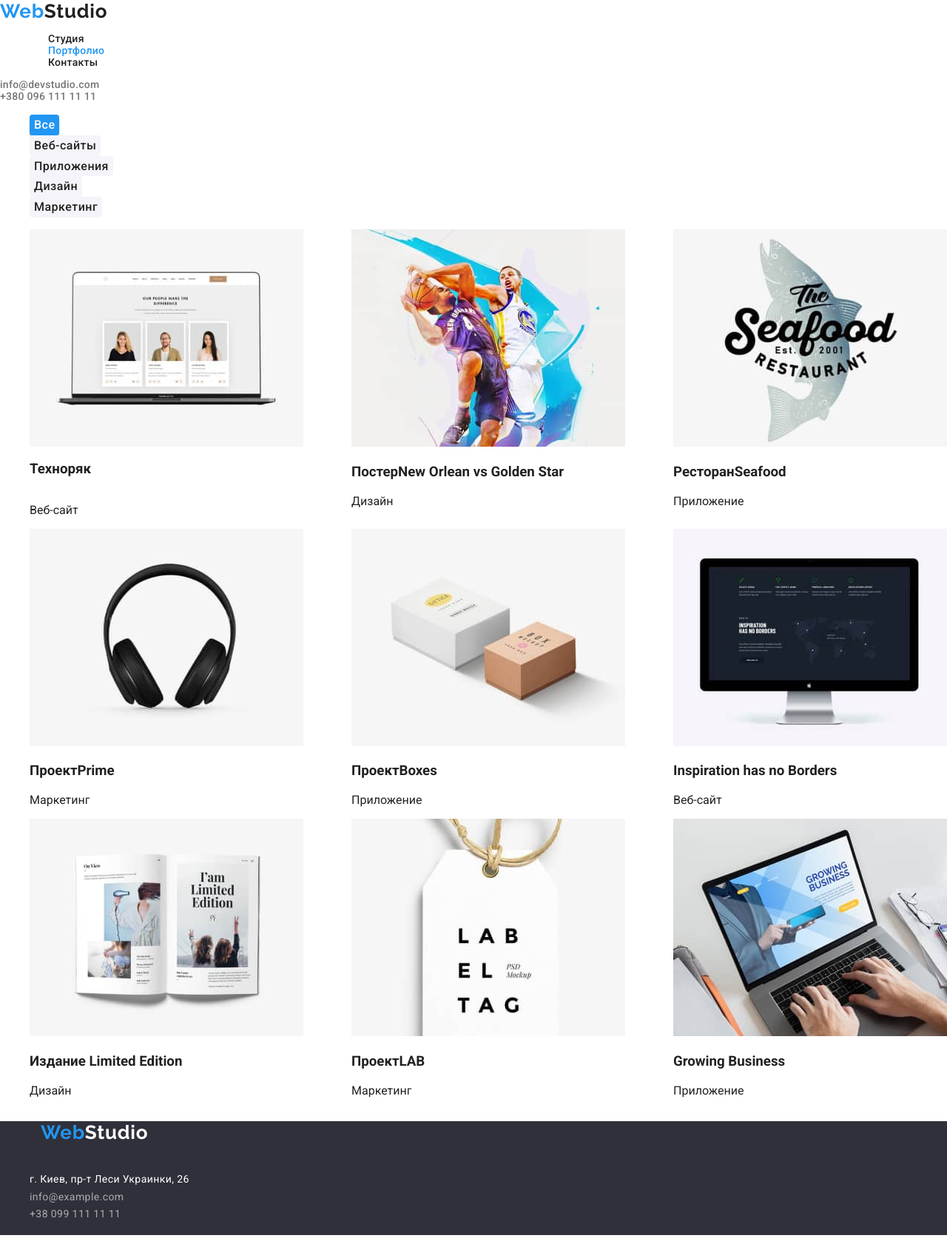
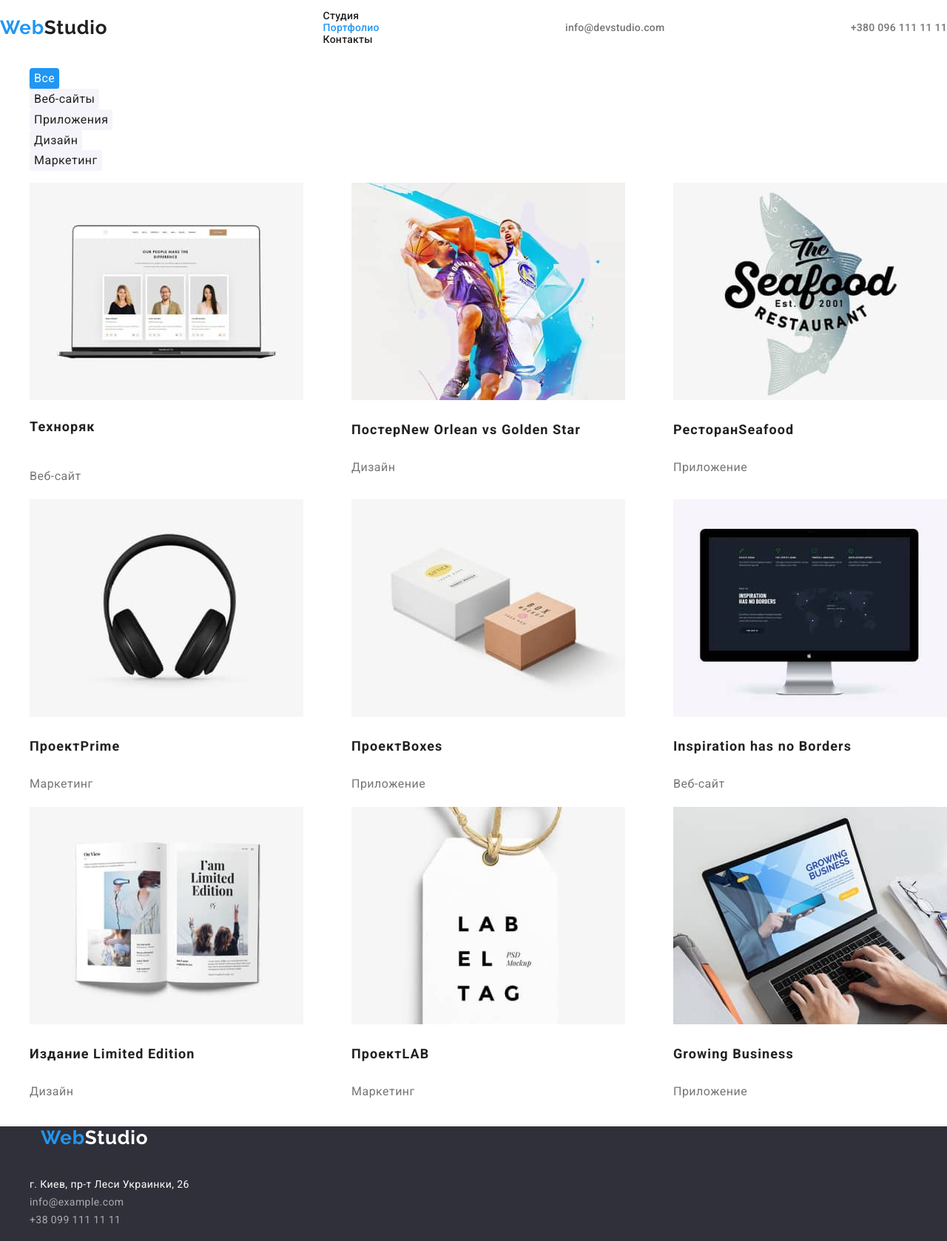
Before and after one commit to sveralisa/goit-markup-hw-02, a plain HTML site: page portfolio.html in a window 1280 px wide. Shown: the whole page at 74% size. Drawn offline with Linux system fonts and the light colour scheme.

Commit message:
добавлены стили текстов, улучшен хэдэр

```diff
--- a/css/styles.css
+++ b/css/styles.css
@@ -10,13 +10,17 @@
   --footer-bg-color: #2f303a;
   --first-button-color: #ffffff;
   --second-button-color: #212121;
+  --main-bg-lite-color: #ffffff;
 }
 
 body {
   font-family: Roboto, sans-serif;
   background-color: var(--second-text-color);
   color: var(--primary-text-color);
-  margin: 0 auto;
+  padding: 0;
+  margin: 0;
+  border: none;
+  outline: none;
 }
 
 .list {
@@ -50,21 +54,33 @@ body {
 }
 
 .header {
-  background-color: #ffffff;
+  display: flex;
+  justify-content: space-between;
+  align-items: center;
+  background-color: var(--main-bg-lite-color);
 }
 .header-navigation {
   display: flex;
   align-items: center;
   font-weight: 500;
   font-size: 14px;
-  line-height: 16px;
+  line-height: 1.14;
   letter-spacing: 0.02em;
 }
+
+.site-nav-list {
+  width: 294px;
+  height: 16px;
+  left: 453px;
+  top: 32px;
+}
+
 .header-item {
   display: flex;
   align-items: center;
-  margin: 0 25px;
-  font-weight: 500;
+  font-size: 14px;
+  line-height: 1.14;
+  letter-spacing: 0.02em;
 }
 .header-link:hover,
 .header-link:focus {
@@ -79,7 +95,7 @@ body {
   font-family: Raleway;
   font-weight: 700;
   font-size: 26px;
-  line-height: 31px;
+  line-height: 1.19;
   letter-spacing: 0.03em;
   color: var(--accent-color);
 }
@@ -87,7 +103,7 @@ body {
   color: var(--primary-text-color);
 }
 
-.a {
+a {
   text-decoration: none;
   color: inherit;
   cursor: pointer;
@@ -97,7 +113,12 @@ body {
 .hero {
   background-color: var(--hero-bg-color);
   color: var(--second-text-color);
+  font-style: normal;
+  font-weight: 900;
+  font-size: 44px;
+  line-height: 1.36;
   text-align: center;
+  letter-spacing: 0.06em;
   text-transform: uppercase;
 }
 .hero-title {
@@ -112,7 +133,6 @@ body {
 }
 .hero-button {
   font-family: inherit;
-  font-style: normal;
   font-weight: 700;
   font-size: 16px;
   line-height: 1.87;
@@ -131,10 +151,18 @@ body {
 /* Sections */
 .title {
   color: var(--primary-text-color);
+  font-family: Roboto;
+  font-style: normal;
+  font-weight: bold;
+  font-size: 14px;
+  line-height: 1.14;
+  letter-spacing: 0.03em;
+  text-transform: uppercase;
 }
 
 .description-item {
   font-weight: normal;
+  width: 270px;
   font-size: 14px;
   line-height: 1.71;
   letter-spacing: 0.03em;
@@ -149,7 +177,7 @@ body {
   font-style: normal;
   font-weight: 700;
   font-size: 36px;
-  line-height: 42px;
+  line-height: 1.16;
   text-align: center;
   letter-spacing: 0.03em;
   color: var(--primary-text-color);
@@ -164,10 +192,11 @@ body {
   background-color: var(--team-bg-color);
 }
 .team-title {
-  font-weight: 500;
-  font-size: 16px;
-  line-height: 1.18;
   text-align: center;
+  font-weight: bold;
+  font-size: 36px;
+  line-height: 1.16;
+  margin-bottom: 50px;
   letter-spacing: 0.03em;
   color: var(--primary-text-color);
 }
@@ -177,8 +206,14 @@ body {
     0px 2px 1px rgba(0, 0, 0, 0.2);
   border-radius: 0px 0px 4px 4px;
 }
+.team-name {
+  font-weight: 500;
+  font-size: 16px;
+  line-height: 1.18;
+  text-align: center;
+  letter-spacing: 0.03em;
+}
 .team-item-text {
-  font-weight: normal;
   font-size: 16px;
   line-height: 1.18;
   text-align: center;
@@ -233,9 +268,22 @@ body {
   display: flex;
   flex-direction: column;
 }
+.portfolio-name {
+  font-family: Roboto;
+  font-style: normal;
+  font-weight: bold;
+  font-size: 18px;
+  line-height: 2;
+  letter-spacing: 0.06em;
+}
+.portfolio-text {
+  font-size: 16px;
+  line-height: 1.87;
+  letter-spacing: 0.03em;
+  color: var(--paragraph-color);
+}
 
 .menu-button {
-  font-weight: 500;
   font-size: 16px;
   line-height: 1.62;
   text-align: center;
@@ -260,15 +308,3 @@ body {
   box-shadow: 0px 3px 1px rgba(0, 0, 0, 0.1), 0px 1px 2px rgba(0, 0, 0, 0.08),
     0px 2px 2px rgba(0, 0, 0, 0.12);
 }
-
-/* ------БЕЗ ЗАГОЛОВКОВ------ */
-.headen {
-  position: absolute;
-  width: 1px;
-  height: 1px;
-  margin: -1px;
-  border: 0;
-  padding: 0;
-  clip: rect(0 0 0 0);
-  overflow: hidden;
-}
--- a/portfolio.html
+++ b/portfolio.html
@@ -70,8 +70,8 @@
               width="370"
               height="294"
             />
-            <h3 class="title">Техноряк</h3>
-            <p>Веб-сайт</p>
+            <h3 class="portfolio-name">Техноряк</h3>
+            <p class="portfolio-text">Веб-сайт</p>
           </li>
           <li>
             <img
@@ -80,10 +80,10 @@
               width="370"
               height="294"
             />
-            <h3 class="title">
+            <h3 class="portfolio-name">
               Постер<span lang="en">New Orlean vs Golden Star</span>
             </h3>
-            <p>Дизайн</p>
+            <p class="portfolio-text">Дизайн</p>
           </li>
           <li>
             <img
@@ -92,8 +92,10 @@
               width="370"
               height="294"
             />
-            <h3 class="title">Ресторан<span lang="en">Seafood</span></h3>
-            <p>Приложение</p>
+            <h3 class="portfolio-name">
+              Ресторан<span lang="en">Seafood</span>
+            </h3>
+            <p class="portfolio-text">Приложение</p>
           </li>
           <li>
             <img
@@ -102,8 +104,8 @@
               width="370"
               height="294"
             />
-            <h3 class="title">Проект<span lang="en">Prime</span></h3>
-            <p>Маркетинг</p>
+            <h3 class="portfolio-name">Проект<span lang="en">Prime</span></h3>
+            <p class="portfolio-text">Маркетинг</p>
           </li>
           <li>
             <img
@@ -112,8 +114,8 @@
               width="370"
               height="294"
             />
-            <h3 class="title">Проект<span lang="en">Boxes</span></h3>
-            <p>Приложение</p>
+            <h3 class="portfolio-name">Проект<span lang="en">Boxes</span></h3>
+            <p class="portfolio-text">Приложение</p>
           </li>
           <li>
             <img
@@ -122,10 +124,10 @@
               width="370"
               height="294"
             />
-            <h3 class="title">
+            <h3 class="portfolio-name">
               <span lang="en">Inspiration has no Borders</span>
             </h3>
-            <p>Веб-сайт</p>
+            <p class="portfolio-text">Веб-сайт</p>
           </li>
           <li>
             <img
@@ -134,10 +136,10 @@
               width="370"
               height="294"
             />
-            <h3 class="title">
+            <h3 class="portfolio-name">
               <span lang="en">Издание Limited Edition</span>
             </h3>
-            <p>Дизайн</p>
+            <p class="portfolio-text">Дизайн</p>
           </li>
           <li>
             <img
@@ -146,8 +148,8 @@
               width="370"
               height="294"
             />
-            <h3 class="title">Проект<span lang="en">LAB</span></h3>
-            <p>Маркетинг</p>
+            <h3 class="portfolio-name">Проект<span lang="en">LAB</span></h3>
+            <p class="portfolio-text">Маркетинг</p>
           </li>
           <li>
             <img
@@ -156,8 +158,10 @@
               width="370"
               height="294"
             />
-            <h3 class="title"><span lang="en">Growing Business</span></h3>
-            <p>Приложение</p>
+            <h3 class="portfolio-name">
+              <span lang="en">Growing Business</span>
+            </h3>
+            <p class="portfolio-text">Приложение</p>
           </li>
         </ul>
       </section>
```
Also changed, not shown: index.html (+5 -5 lines).
